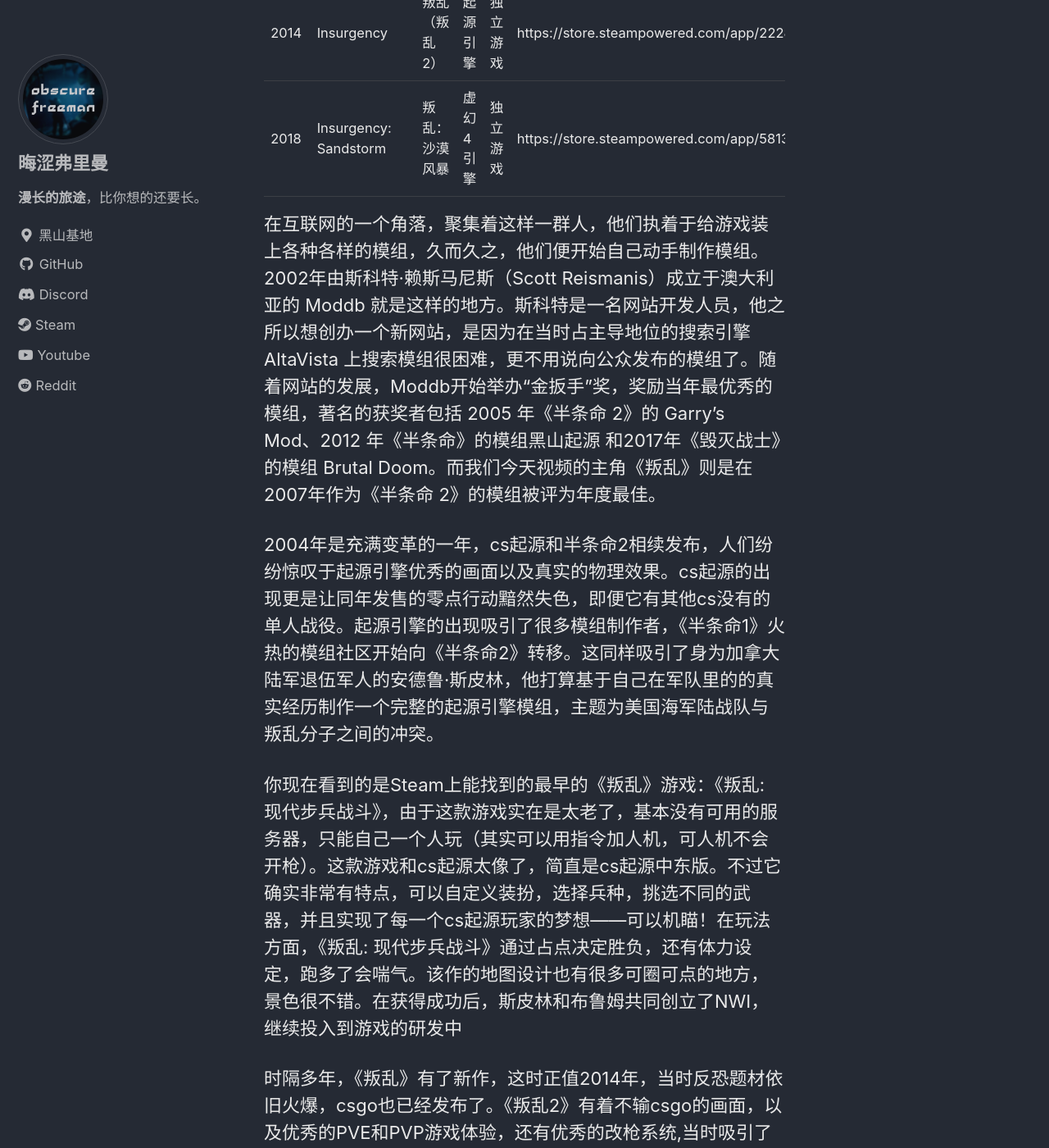
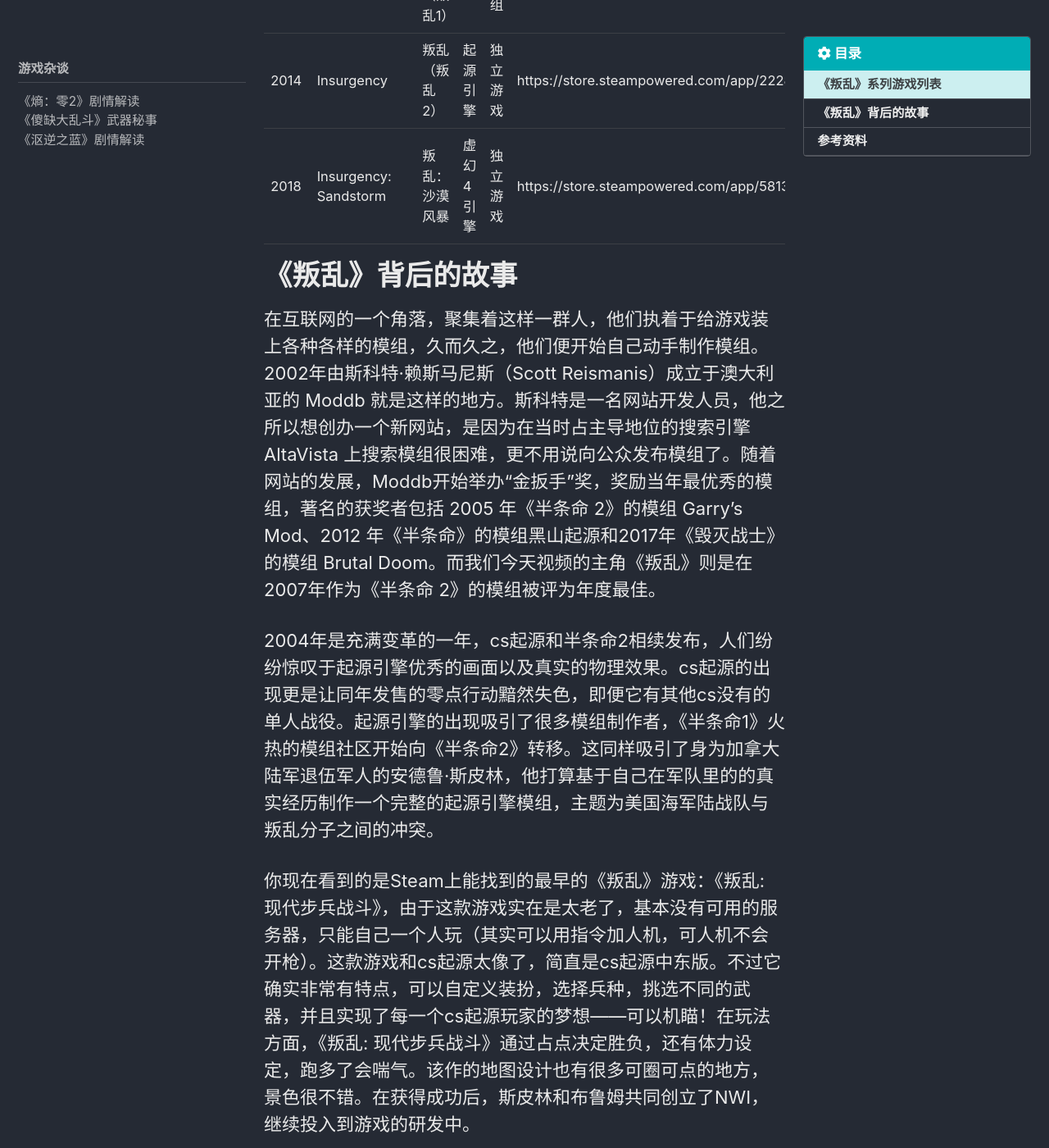
Before and after one commit to obscurefreeman/blog, a Jekyll site: the page built from _tittle-tattle/04-《叛乱》背后的故事.md, in a window 1280 px wide and 1400 px high, scrolled down 631 px. Shown: the whole window at 82% size. Built offline with Jekyll 4.4.1, drawn with Linux system fonts in a browser that asks for light colours; cached includes are drawn as plain includes; nearby versions of some CDN libraries; library files that are not in the unit come from our copies; a script that is not in the unit is left out; comment, search, counter and statistics services are not loaded; some of the changed text lies outside the part shown.

Commit message:
将文章发布为杂谈

```diff
--- a/_posts/2023-12-19-《叛乱》背后的故事.md
+++ b/_tittle-tattle/04-《叛乱》背后的故事.md
@@ -1,15 +1,11 @@
 ---
 title: "《叛乱》背后的故事"
 excerpt: "从小众半条命模组，到风靡全球的射击游戏，最终开发团队全部惨遭解雇！《叛乱》背后有着什么样的故事？"
-categories:
-  - 游戏
-tags:
-  - 游戏
-  - 叛乱
-  - 美化
 ---
 
 > 从小众半条命模组，到风靡全球的射击游戏，最终开发团队全部惨遭解雇！《叛乱》背后有着什么样的故事？
+
+# 《叛乱》系列游戏列表
 
 | 时间 | 名称                               | 中文名                      | 引擎      | 性质        | 商店链接                                   |
 | ---- | ---------------------------------- | --------------------------- | --------- | ----------- | ------------------------------------------ |
@@ -17,17 +13,19 @@ tags:
 | 2014 | Insurgency                         | 叛乱（叛乱2）               | 起源引擎  | 独立游戏    | https://store.steampowered.com/app/222880/ |
 | 2018 | Insurgency: Sandstorm              | 叛乱：沙漠风暴              | 虚幻4引擎 | 独立游戏    | https://store.steampowered.com/app/581320/ |
 
-在互联网的一个角落，聚集着这样一群人，他们执着于给游戏装上各种各样的模组，久而久之，他们便开始自己动手制作模组。2002年由斯科特·赖斯马尼斯（Scott Reismanis）成立于澳大利亚的 Moddb 就是这样的地方。斯科特是一名网站开发人员，他之所以想创办一个新网站，是因为在当时占主导地位的搜索引擎 AltaVista 上搜索模组很困难，更不用说向公众发布的模组了。随着网站的发展，Moddb开始举办“金扳手”奖，奖励当年最优秀的模组，著名的获奖者包括 2005 年《半条命 2》的 Garry's Mod、2012 年《半条命》的模组黑山起源 和2017年《毁灭战士》的模组 Brutal Doom。而我们今天视频的主角《叛乱》则是在2007年作为《半条命 2》的模组被评为年度最佳。
+# 《叛乱》背后的故事
+
+在互联网的一个角落，聚集着这样一群人，他们执着于给游戏装上各种各样的模组，久而久之，他们便开始自己动手制作模组。2002年由斯科特·赖斯马尼斯（Scott Reismanis）成立于澳大利亚的 Moddb 就是这样的地方。斯科特是一名网站开发人员，他之所以想创办一个新网站，是因为在当时占主导地位的搜索引擎 AltaVista 上搜索模组很困难，更不用说向公众发布模组了。随着网站的发展，Moddb开始举办“金扳手”奖，奖励当年最优秀的模组，著名的获奖者包括 2005 年《半条命 2》的模组 Garry's Mod、2012 年《半条命》的模组黑山起源和2017年《毁灭战士》的模组 Brutal Doom。而我们今天视频的主角《叛乱》则是在2007年作为《半条命 2》的模组被评为年度最佳。
 
 2004年是充满变革的一年，cs起源和半条命2相续发布，人们纷纷惊叹于起源引擎优秀的画面以及真实的物理效果。cs起源的出现更是让同年发售的零点行动黯然失色，即便它有其他cs没有的单人战役。起源引擎的出现吸引了很多模组制作者，《半条命1》火热的模组社区开始向《半条命2》转移。这同样吸引了身为加拿大陆军退伍军人的安德鲁·斯皮林，他打算基于自己在军队里的的真实经历制作一个完整的起源引擎模组，主题为美国海军陆战队与叛乱分子之间的冲突。
 
-你现在看到的是Steam上能找到的最早的《叛乱》游戏：《叛乱: 现代步兵战斗》，由于这款游戏实在是太老了，基本没有可用的服务器，只能自己一个人玩（其实可以用指令加人机，可人机不会开枪）。这款游戏和cs起源太像了，简直是cs起源中东版。不过它确实非常有特点，可以自定义装扮，选择兵种，挑选不同的武器，并且实现了每一个cs起源玩家的梦想——可以机瞄！在玩法方面，《叛乱: 现代步兵战斗》通过占点决定胜负，还有体力设定，跑多了会喘气。该作的地图设计也有很多可圈可点的地方，景色很不错。在获得成功后，斯皮林和布鲁姆共同创立了NWI，继续投入到游戏的研发中
+你现在看到的是Steam上能找到的最早的《叛乱》游戏：《叛乱: 现代步兵战斗》，由于这款游戏实在是太老了，基本没有可用的服务器，只能自己一个人玩（其实可以用指令加人机，可人机不会开枪）。这款游戏和cs起源太像了，简直是cs起源中东版。不过它确实非常有特点，可以自定义装扮，选择兵种，挑选不同的武器，并且实现了每一个cs起源玩家的梦想——可以机瞄！在玩法方面，《叛乱: 现代步兵战斗》通过占点决定胜负，还有体力设定，跑多了会喘气。该作的地图设计也有很多可圈可点的地方，景色很不错。在获得成功后，斯皮林和布鲁姆共同创立了NWI，继续投入到游戏的研发中。
 
 时隔多年，《叛乱》有了新作，这时正值2014年，当时反恐题材依旧火爆，csgo也已经发布了。《叛乱2》有着不输csgo的画面，以及优秀的PVE和PVP游戏体验，还有优秀的改枪系统,当时吸引了很多玩家。这导致这款游戏当时大卖，获得了巨大的成功。直到现在仍然是一个典型的成功起源引擎游戏案例。
 
 作为V社的资深粉，NWI当然知道V社有一款名叫《胜利之日：起源》的起源引擎游戏。在2017年，《耻辱之日》发布了，这款游戏不仅继承了《胜利之日》的特色，还与《叛乱》共享基本的游戏元素，并且增加了很多新特性。这款游戏一开始是在叛乱的创意工坊上开发的，完成后发布成了独立游戏。想要体验的朋友们注意了，可以通过买cdk的方法低价拿下这款游戏，这款游戏有一段时间在py上只要不到四块钱。
 
-然而故事却远远没有结束。仅仅在2018年，《叛乱：沙漠风暴》横空出世，这是NWI第一款不是起源引擎制作的游戏。《叛乱：沙漠风暴》因其逼真的游戏玩法、关卡设计、声音设计、氛围、图形和流畅的动画而广受好评。作为《叛乱》的新作，这款游戏同样包含了《耻辱之日》中引入的许多功能。《叛乱：沙漠风暴》逐渐成了人尽皆知的流行游戏，只要你接触过FPS，你绝对听说过他的名字。在游戏界，沙暴也成为了行业标杆，被许多开发者学习借鉴。
+然而故事却远远没有结束。仅仅在2018年，《叛乱：沙漠风暴》横空出世，这是NWI第一款不是起源引擎制作的游戏。《叛乱：沙漠风暴》因其逼真的游戏玩法、关卡设计、声音设计、氛围、图形和流畅的动画而广受好评。作为《叛乱》的新作，这款游戏同样包含了《耻辱之日》中引入的许多功能。《叛乱：沙漠风暴》逐渐成了人尽皆知的流行游戏，只要你接触过FPS，你绝对听说过它的名字。在游戏界，沙暴也成为了行业标杆，被许多开发者学习借鉴。
 
 2020年8月，NWI被Saber Interactive收购，成为Embracer Group的一部分。
 
```
